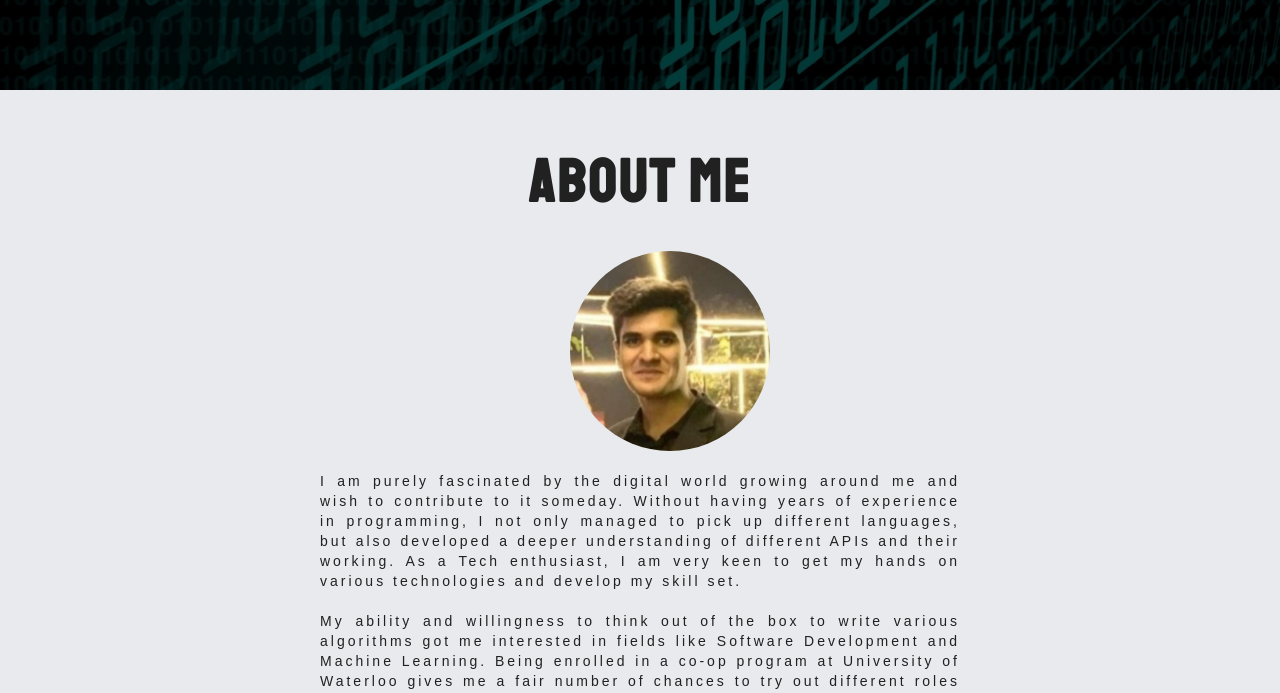
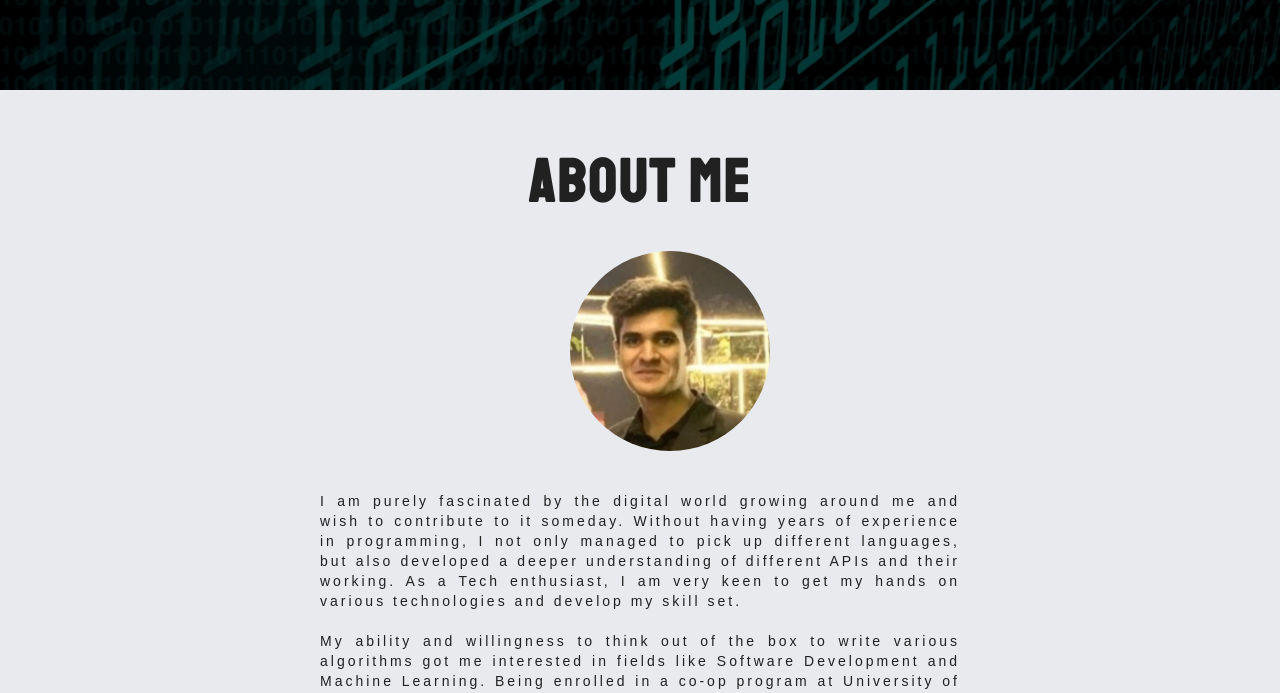
Before and after one commit to sanat77/Personal-Portfolio, a plain HTML site: page index.html in a window 1280 px wide. Shown: the part 600-1293 px from the top of the page. Drawn offline with nearby package versions, Linux system fonts and the light colour scheme.

Commit message:
line added after profile pic

```diff
--- a/index.html
+++ b/index.html
@@ -65,7 +65,7 @@
 <!-- small-introduction -->
 <div class="small-intro">
     <h2 id="small-introHeading"><strong>About Me</strong></h2>
-    <img class="profile-pic" src="files/Face4.jpg" alt="Couldn't load image" /><br><br>  <!-- src="files/profileImg.jpg" -->
+    <img class="profile-pic" src="files/Face4.jpg" alt="Couldn't load image" /><br><br><br>  <!-- src="files/profileImg.jpg" -->
   <p id="small-intro">I am purely fascinated by the digital world growing around me and wish to contribute to it someday.
 	  Without having years of experience in programming, I not only managed to pick up different languages, but also
 	  developed a deeper understanding of different APIs and their working. As a Tech enthusiast, I am very keen to
```
